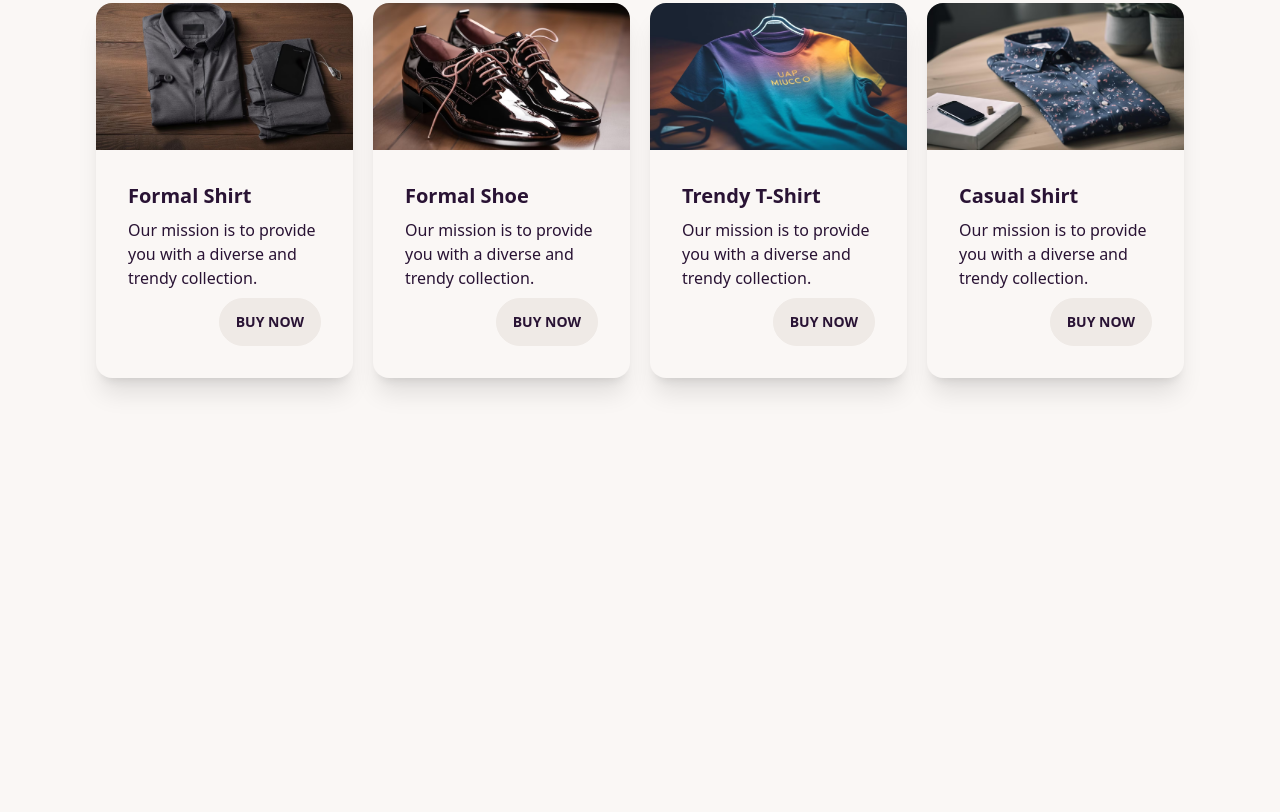
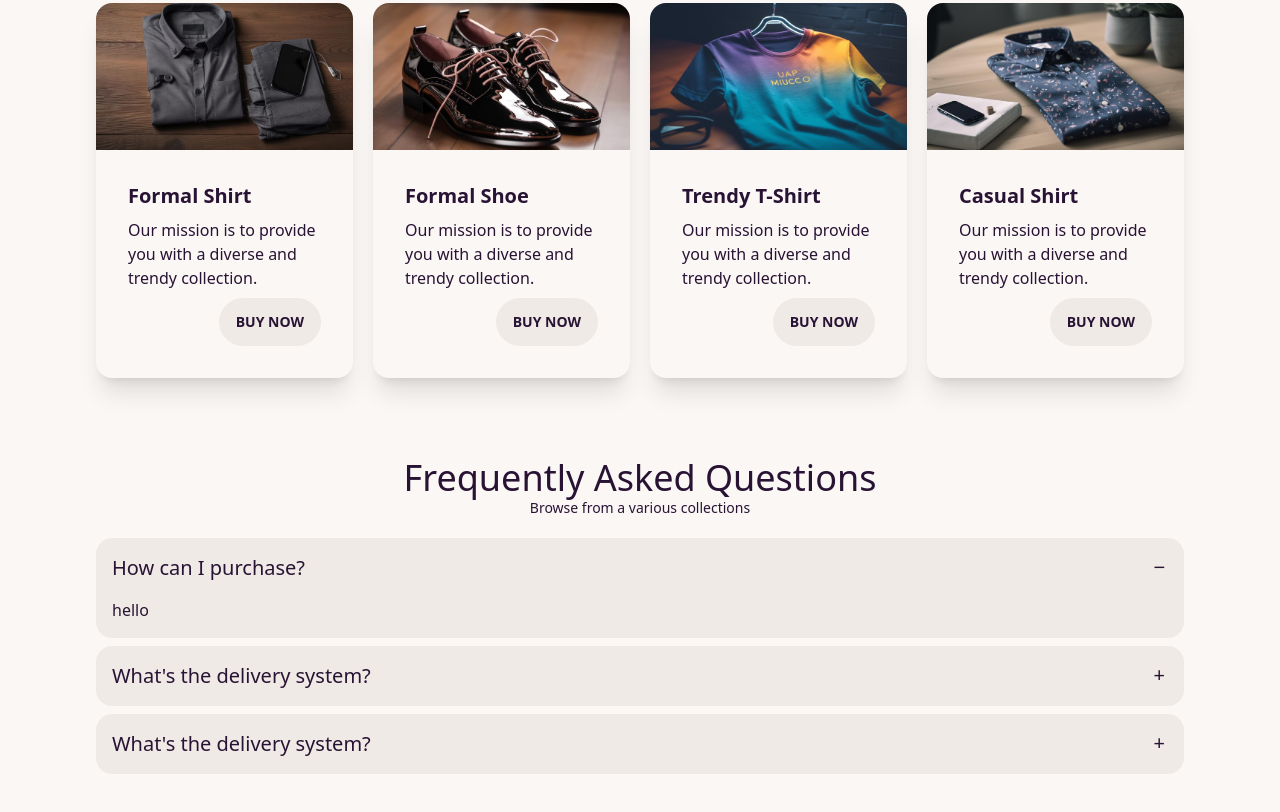
Before and after one commit to Jubair1996/Daisy_man, a plain HTML site: page index.html in a window 1280 px wide. Shown: the part 1786-2598 px from the top of the page. Before the commit the page ends 2224 px from the top, so only its background shows below. Drawn offline with nearby package versions, Linux system fonts and the light colour scheme.

Commit message:
FAQ Section added

```diff
--- a/index.html
+++ b/index.html
@@ -282,6 +282,43 @@
       </div>
     </section>
     <!-- Products Section  Ends-->
+    <!-- FAQ Section Starts -->
+    <section class="max-w-screen-xl mx-auto px-8 md:px-16 lg:px-24 py-5 my-10">
+      <div class="text-center pb-5">
+        <h1 class="text-2xl md:text-4xl">Frequently Asked Questions</h1>
+        <p class="text-sm">Browse from a various collections</p>
+      </div>
+
+      <!-- Accordion -->
+      <div class="collapse collapse-plus bg-base-200 mb-2">
+        <input type="radio" name="my-accordion-3" checked="checked" />
+        <div class="collapse-title text-xl font-medium">
+          How can I purchase?
+        </div>
+        <div class="collapse-content">
+          <p>hello</p>
+        </div>
+      </div>
+      <div class="collapse collapse-plus bg-base-200 mb-2">
+        <input type="radio" name="my-accordion-3" />
+        <div class="collapse-title text-xl font-medium">
+          What's the delivery system?
+        </div>
+        <div class="collapse-content">
+          <p>hello</p>
+        </div>
+      </div>
+      <div class="collapse collapse-plus bg-base-200 mb-2">
+        <input type="radio" name="my-accordion-3" />
+        <div class="collapse-title text-xl font-medium">
+          What's the delivery system?
+        </div>
+        <div class="collapse-content">
+          <p>hello</p>
+        </div>
+      </div>
+    </section>
+    <!-- FAQ Section Ends -->
     </main>
   </body>
 </html>
```
